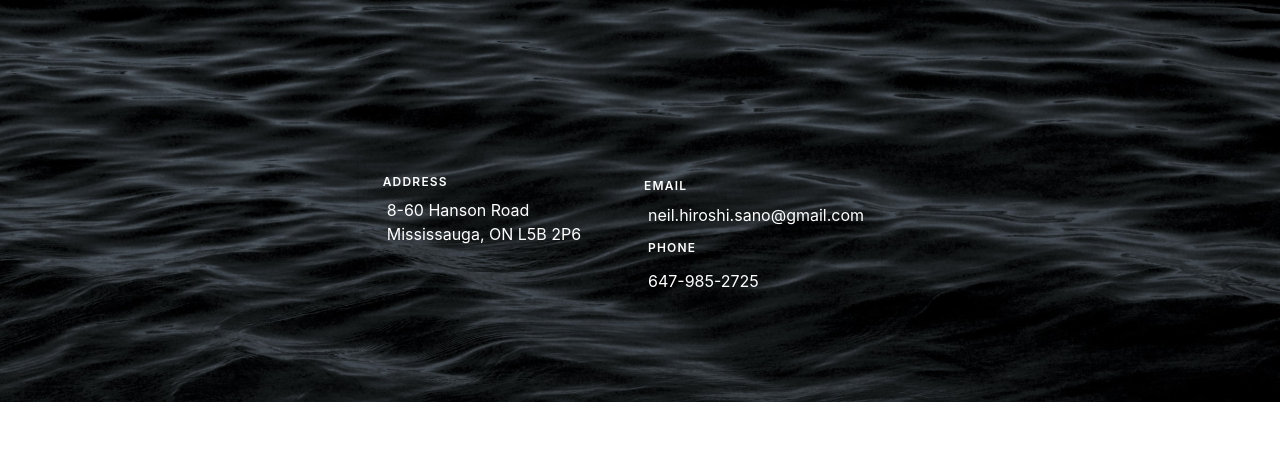
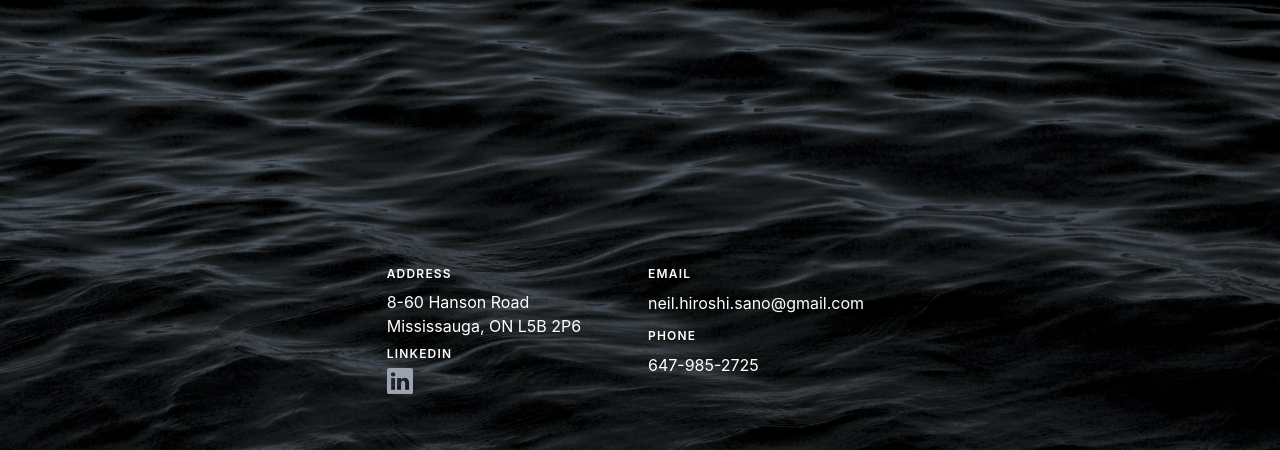
Before and after one commit to Hiroshiboy/hiroshiboy.github.io, a React (Create React App) app: page / in a window 1280 px wide. Shown: the part 1034-1484 px from the top of the page. Before the commit the page ends 1436 px from the top, so only its background shows below. Built offline with nearby package versions, Linux system fonts and the light colour scheme.

Commit message:
Updated contact component and projects component

```diff
--- a/src/components/Contact.js
+++ b/src/components/Contact.js
@@ -2,20 +2,35 @@ import React from "react";
 export default function Contact() {
   return (
     <section id="contact" className="relative m-0">
-      <div className="container px-5 py-10 mx-auto flex sm:flex-nowrap flex-wrap justify-center m-0">
+      <div className="container px-5 py-32 mx-auto flex sm:flex-nowrap flex-wrap justify-center m-0">
         <div className="lg:w-2/3 md:w-1/2 rounded-lg overflow-hidden sm:mr-10 p-10 flex items-end justify-center relative m-0">
           <div className="relative flex flex-wrap py-6 rounded shadow-md">
-            <div className="lg:w-1/2 px-6 ">
-              <h2 className="title-font font-semibold text-white tracking-widest text-xs">
+            <div className="lg:w-1/2 px-6">
+              <h2 className="title-font font-semibold text-white tracking-widest text-xs mt-1 pl-1">
                 ADDRESS
               </h2>
               <p className="mt-1 p-1 text-white">
                 8-60 Hanson Road <br />
                 Mississauga, ON L5B 2P6
               </p>
+              <h2 className="title-font font-semibold text-white tracking-widest text-xs mt-1 pl-1">
+                LINKEDIN
+              </h2>
+              <a href="https://ca.linkedin.com/in/neil-sano-7480591b9?trk=profile-badge">
+                <svg
+                  xmlns="http://www.w3.org/2000/svg"
+                  width="30"
+                  height="30"
+                  fill="currentColor"
+                  className="bi bi-linkedin mt-1 pl-1"
+                  viewBox="0 0 16 16"
+                >
+                  <path d="M0 1.146C0 .513.526 0 1.175 0h13.65C15.474 0 16 .513 16 1.146v13.708c0 .633-.526 1.146-1.175 1.146H1.175C.526 16 0 15.487 0 14.854V1.146zm4.943 12.248V6.169H2.542v7.225h2.401zm-1.2-8.212c.837 0 1.358-.554 1.358-1.248-.015-.709-.52-1.248-1.342-1.248-.822 0-1.359.54-1.359 1.248 0 .694.521 1.248 1.327 1.248h.016zm4.908 8.212V9.359c0-.216.016-.432.08-.586.173-.431.568-.878 1.232-.878.869 0 1.216.662 1.216 1.634v3.865h2.401V9.25c0-2.22-1.184-3.252-2.764-3.252-1.274 0-1.845.7-2.165 1.193v.025h-.016a5.54 5.54 0 0 1 .016-.025V6.169h-2.4c.03.678 0 7.225 0 7.225h2.4z" />
+                </svg>
+              </a>
             </div>
             <div className="lg:w-1/2 px-6 mt-4 lg:mt-1">
-              <h2 className="title-font font-semibold text-white tracking-widest text-xs">
+              <h2 className="title-font font-semibold text-white tracking-widest text-xs pl-1">
                 EMAIL
               </h2>
               <p className="text-white leading-relaxed mt-1 p-1">
@@ -24,7 +39,9 @@ export default function Contact() {
               <h2 className="title-font font-semibold text-white tracking-widest text-xs mt-1 p-1">
                 PHONE
               </h2>
-              <p className="leading-relaxed text-white mt-1 p-1">647-985-2725</p>
+              <p className="leading-relaxed text-white mt-1 pl-1">
+                647-985-2725
+              </p>
             </div>
           </div>
         </div>
--- a/src/components/Projects.js
+++ b/src/components/Projects.js
@@ -33,7 +33,7 @@ export default function Projects() {
                   <h1 className="title-font text-lg font-medium text-white mb-3">
                     {project.title}
                   </h1>
-                  <p className="leading-relaxed">{project.description}</p>
+                  <p className="leading-relaxed text-white">{project.description}</p>
                 </div>
               </div>
             </a>
```
